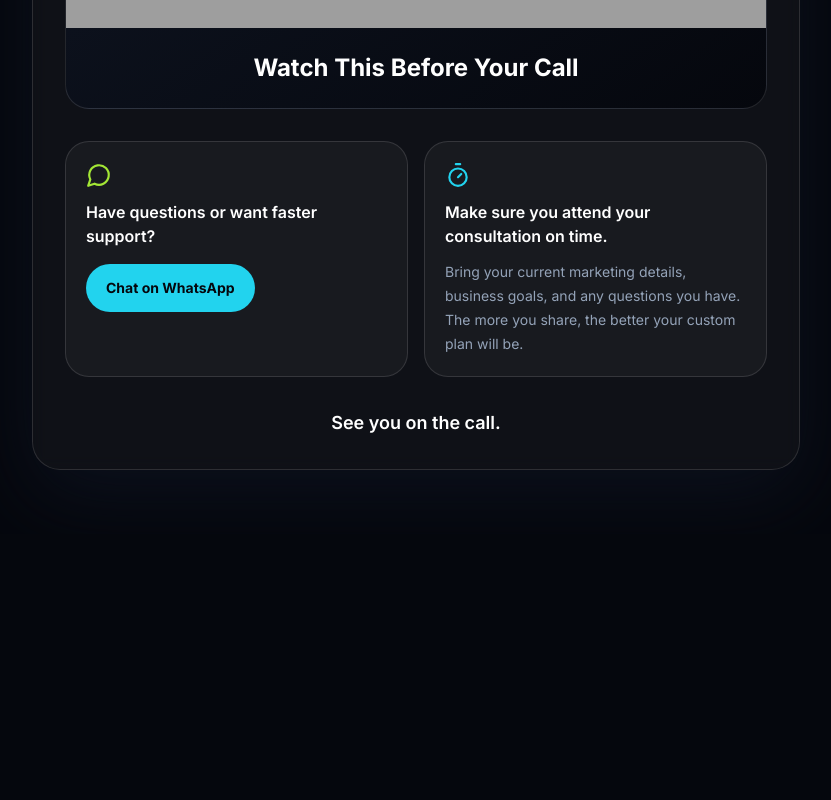
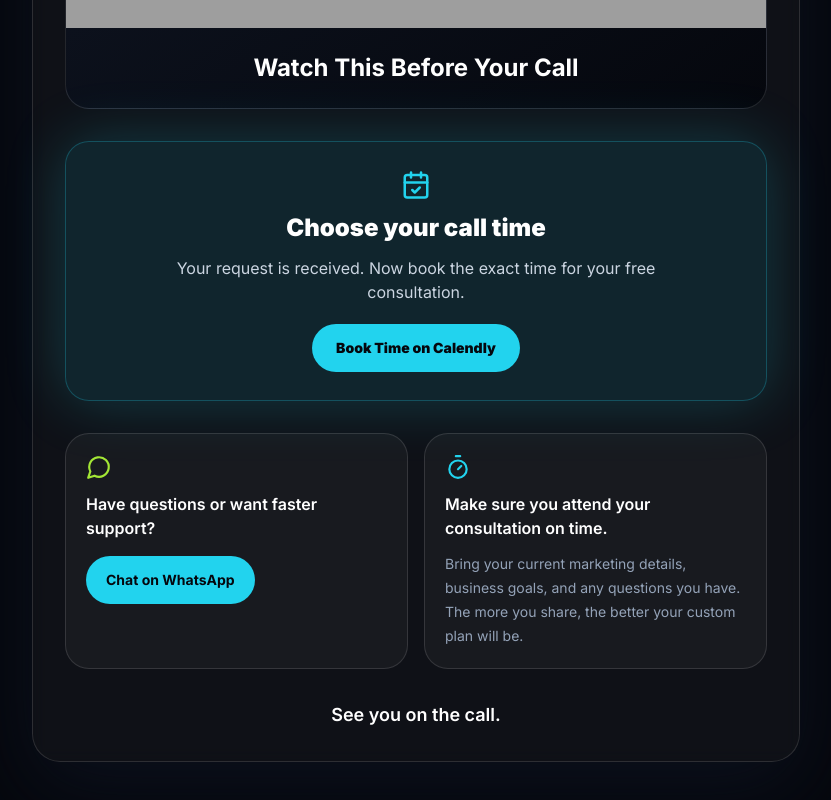
Before and after one commit to sanjeebmezu/landingpage, a Next.js app: page /thank-you in a window 1280 px wide. Shown: the part 801-1601 px from the top of the page, without its empty margins (224-1055 px from the left). Before the commit the page ends 1335 px from the top, so only its background shows below. Built offline with nearby package versions, Linux system fonts and the light colour scheme; grey boxes are pictures that could not be loaded.

Commit message:
Add Calendly booking link

```diff
--- a/app/thank-you/page.tsx
+++ b/app/thank-you/page.tsx
@@ -1,9 +1,10 @@
 import Link from "next/link";
-import { CheckCircle2, MessageCircle, Timer } from "lucide-react";
+import { CalendarCheck, CheckCircle2, MessageCircle, Timer } from "lucide-react";
 import { Header } from "@/components/Header";
 import { ThankYouVideo } from "@/components/ThankYouVideo";
 
 const thankYouVideoSrc = "https://www.youtube.com/embed/w8QlstY9Nso?rel=0&modestbranding=1";
+const calendlyHref = "https://calendly.com/sanjeebmezu/free-digital-marketing-consultation-call";
 const whatsappHref =
   "https://wa.me/9779706609788?text=Hi%20MezuStudio%2C%20I%20booked%20a%20free%20AI%20marketing%20consultation%20and%20I%20have%20a%20question.";
 
@@ -30,6 +31,22 @@ export default function ThankYouPage() {
 
         <div className="panel mx-auto mt-10 max-w-3xl p-5 sm:p-8">
           <ThankYouVideo src={thankYouVideoSrc} />
+
+          <div className="mt-8 rounded-3xl border border-brand/25 bg-brand/10 p-5 text-center shadow-glow sm:p-7">
+            <CalendarCheck className="mx-auto mb-3 text-brand" size={30} />
+            <h2 className="text-2xl font-black text-white">Choose your call time</h2>
+            <p className="mx-auto mt-3 max-w-xl text-sm leading-6 text-slate-300 sm:text-base">
+              Your request is received. Now book the exact time for your free consultation.
+            </p>
+            <Link
+              href={calendlyHref}
+              target="_blank"
+              rel="noopener noreferrer"
+              className="mt-5 inline-flex min-h-12 items-center justify-center rounded-full bg-brand px-6 text-sm font-black text-ink transition hover:bg-accent"
+            >
+              Book Time on Calendly
+            </Link>
+          </div>
 
           <div className="mt-8 grid gap-4 sm:grid-cols-2">
             <div className="rounded-3xl border border-line bg-white/[0.04] p-5">
--- a/components/CTAForm.tsx
+++ b/components/CTAForm.tsx
@@ -76,6 +76,9 @@ export function CTAForm() {
           </h2>
           <p className="mt-5 text-lg leading-8 text-slate-300">
             One-to-One Consultation. Customized Strategy for Your Business.
+          </p>
+          <p className="mt-4 text-sm font-semibold leading-6 text-slate-400">
+            After submitting this form, you will choose your call time on Calendly.
           </p>
           <div className="mt-6 inline-flex w-fit items-center gap-2 rounded-full border border-brand/20 bg-brand/10 px-4 py-2 text-sm font-semibold text-slate-200">
             <ShieldCheck size={17} className="text-brand" />
```
